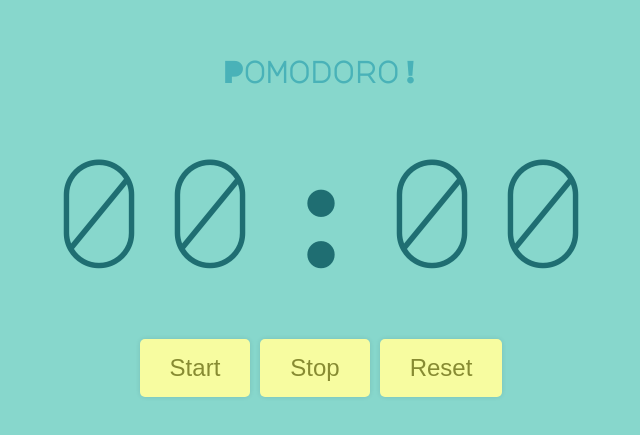
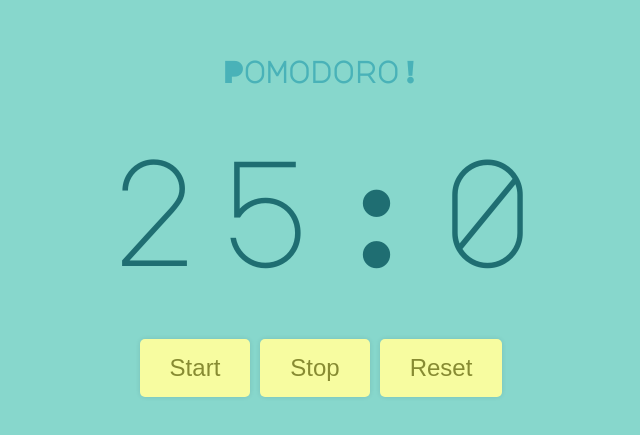
Before and after one commit to mrin2810/01-pomodoro-timer, a React (Create React App) app: page / in a window 1280 px wide. Shown: the part 177-612 px from the top of the page, without its empty margins (319-959 px from the left). Built offline with nearby package versions, Linux system fonts and the light colour scheme.

Commit message:
Converted the timeLeft var to minutes and seconds

```diff
--- a/src/App.js
+++ b/src/App.js
@@ -2,15 +2,20 @@ import React, { useState } from 'react';
 import './App.css';
 
 export default function App() {
-  const [timeLeft, setTimeLeft] = useState(25*60)
+
+  const [timeLeft, setTimeLeft] = useState(25*60);
+
+  const minutes = Math.floor(timeLeft / 60);
+  const seconds = (timeLeft - (minutes*60));
+
   return (
     <div className="app">
       <h2>Pomodoro!</h2>
 
       <div className="timer">
-        <span>00</span>
+        <span>{minutes}</span>
         <span>:</span>
-        <span>00</span>
+        <span>{seconds}</span>
       </div>
 
       <div className="buttons">
```
